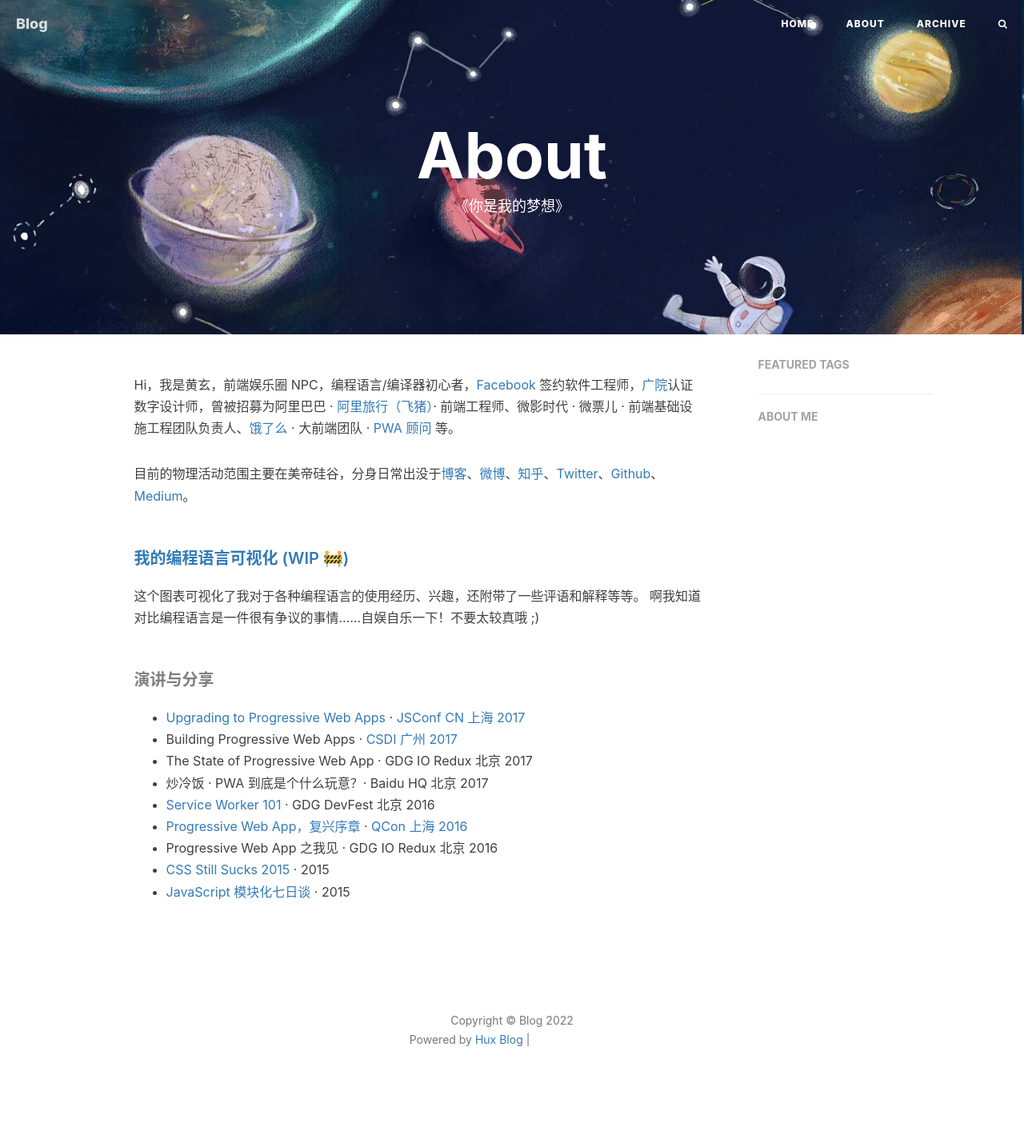
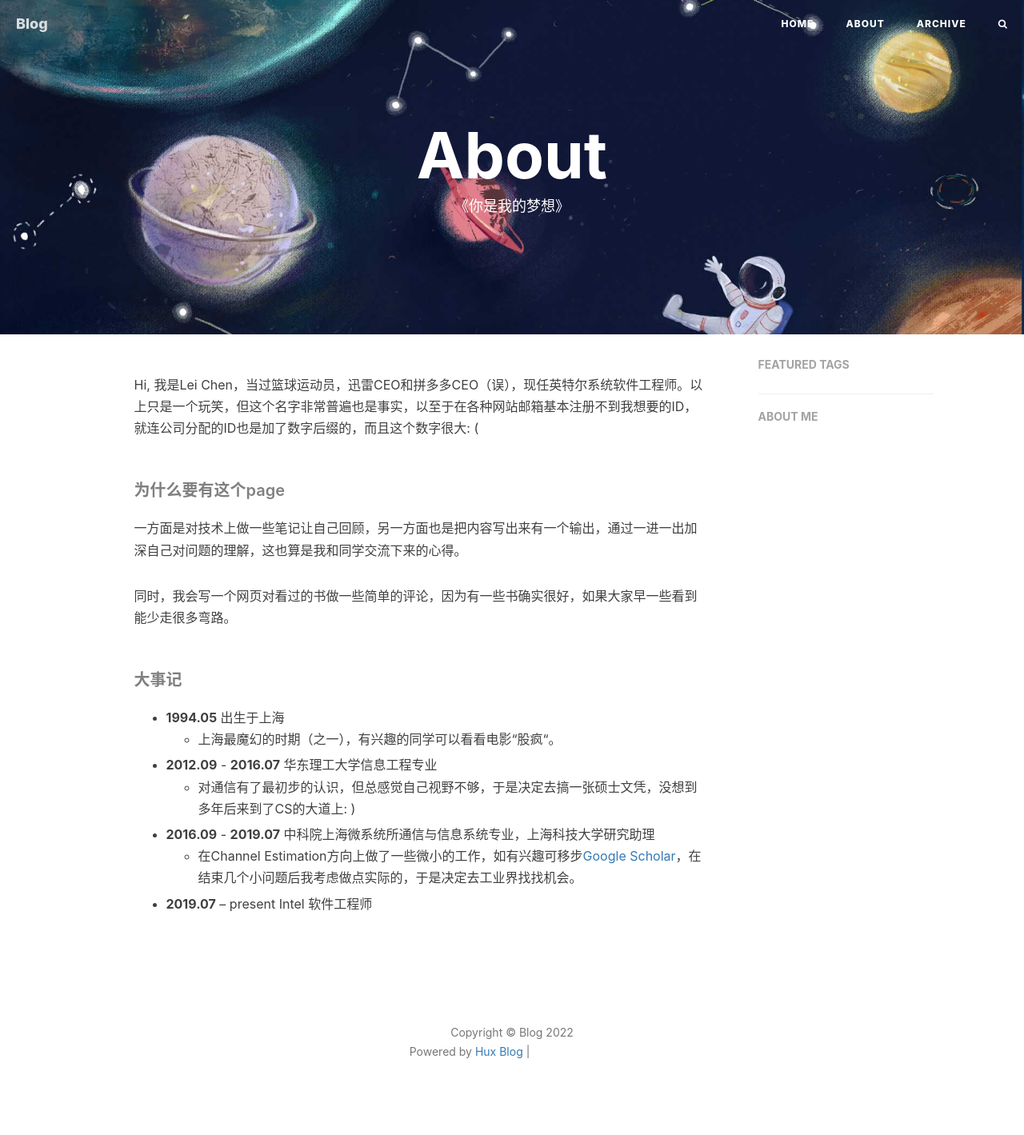
Before and after one commit to LeiChenIntel/LeiChenIntel.github.io, a Jekyll site: the page built from about.html, in a window 1280 px wide. Shown: the whole page at 80% size. Built offline with Jekyll 4.4.1, drawn with Linux system fonts in a browser that asks for light colours; nearby versions of some CDN libraries; comment, search, counter and statistics services are not loaded; grey boxes are pictures that could not be loaded.

Commit message:
Add about page.

```diff
--- a/_includes/about/zh.md
+++ b/_includes/about/zh.md
@@ -1,31 +1,17 @@
-Hi，我是黄玄，前端娱乐圈 NPC，编程语言/编译器初心者，[Facebook](https://www.facebook.com/) 签约软件工程师，[广院](https://baike.baidu.com/item/%E4%B8%AD%E5%9B%BD%E4%BC%A0%E5%AA%92%E5%A4%A7%E5%AD%A6)认证数字设计师，曾被招募为阿里巴巴 · [阿里旅行（飞猪）](http://alitrip.com)· 前端工程师、微影时代 · 微票儿 · 前端基础设施工程团队负责人、[饿了么](https://ele.me/) · 大前端团队 · [PWA 顾问](https://medium.com/elemefe/upgrading-ele-me-to-progressive-web-app-2a446832e509) 等。
+Hi, 我是Lei Chen，当过篮球运动员，迅雷CEO和拼多多CEO（误），现任英特尔系统软件工程师。以上只是一个玩笑，但这个名字非常普遍也是事实，以至于在各种网站邮箱基本注册不到我想要的ID，就连公司分配的ID也是加了数字后缀的，而且这个数字很大: (
 
-目前的物理活动范围主要在美帝硅谷，分身日常出没于[博客](https://huangxuan.me)、[微博](https://weibo.com/huxpro)、[知乎](https://www.zhihu.com/people/huxpro/pins/posts)、[Twitter](https://twitter.com/Huxpro/)、[Github](https://github.com/huxpro)、[Medium](https://medium.com/@Huxpro)。
+##### 为什么要有这个page
 
+一方面是对技术上做一些笔记让自己回顾，另一方面也是把内容写出来有一个输出，通过一进一出加深自己对问题的理解，这也算是我和同学交流下来的心得。
 
-##### [我的编程语言可视化 (WIP 🚧)](https://huangxuan.me/2020/05/05/pl-chart/)
+同时，我会写一个网页对看过的书做一些简单的评论，因为有一些书确实很好，如果大家早一些看到能少走很多弯路。
 
-这个图表可视化了我对于各种编程语言的使用经历、兴趣，还附带了一些评语和解释等等。 啊我知道对比编程语言是一件很有争议的事情……自娱自乐一下！不要太较真哦 ;)
+##### 大事记
 
-
-##### 演讲与分享
-
-- [Upgrading to Progressive Web Apps][9] · [JSConf CN 上海 2017](http://2017.jsconf.cn/)
-- Building Progressive Web Apps · [CSDI 广州 2017](http://www.csdisummit.com/)
-- The State of Progressive Web App · GDG IO Redux 北京 2017
-- 炒冷饭 · PWA 到底是个什么玩意？· Baidu HQ 北京 2017
-- [Service Worker 101][5] · GDG DevFest 北京 2016
-- [Progressive Web App，复兴序章][4] · [QCon 上海 2016](http://2016.qconshanghai.com/presentation/3111)
-- Progressive Web App 之我见 · GDG IO Redux 北京 2016
-- [CSS Still Sucks 2015][2] · 2015
-- [JavaScript 模块化七日谈][1] · 2015
-
-[1]: //huangxuan.me/2015/07/09/js-module-7day/
-[2]: //huangxuan.me/2015/12/28/css-sucks-2015/
-[3]: //huangxuan.me/2016/06/05/pwa-in-my-pov/
-[4]: //huangxuan.me/2016/10/20/pwa-qcon2016/
-[5]: //huangxuan.me/2016/11/20/sw-101-gdgdf/
-[6]: https://yanshuo.io/assets/player/?deck=58ac8598b123db0067292f92 "PWA Rehashing"
-[7]: https://yanshuo.io/assets/player/?deck=593ad6fbfe88c2006a0a0d6d "The State of PWA"
-[8]: https://yanshuo.io/assets/player/?deck=594d673d570c357d0698a950 "Building PWA"
-[9]: //huangxuan.me/jsconfcn2017/
+- **1994.05** 出生于上海
+    - 上海最魔幻的时期（之一），有兴趣的同学可以看看电影“股疯“。
+- **2012.09** - **2016.07** 华东理工大学信息工程专业
+    - 对通信有了最初步的认识，但总感觉自己视野不够，于是决定去搞一张硕士文凭，没想到多年后来到了CS的大道上: )
+- **2016.09** - **2019.07** 中科院上海微系统所通信与信息系统专业，上海科技大学研究助理
+    - 在Channel Estimation方向上做了一些微小的工作，如有兴趣可移步[Google Scholar](https://scholar.google.com/citations?user=EZFnY_4AAAAJ&hl=zh-CN)，在结束几个小问题后我考虑做点实际的，于是决定去工业界找找机会。
+- **2019.07** – present Intel 软件工程师
```
